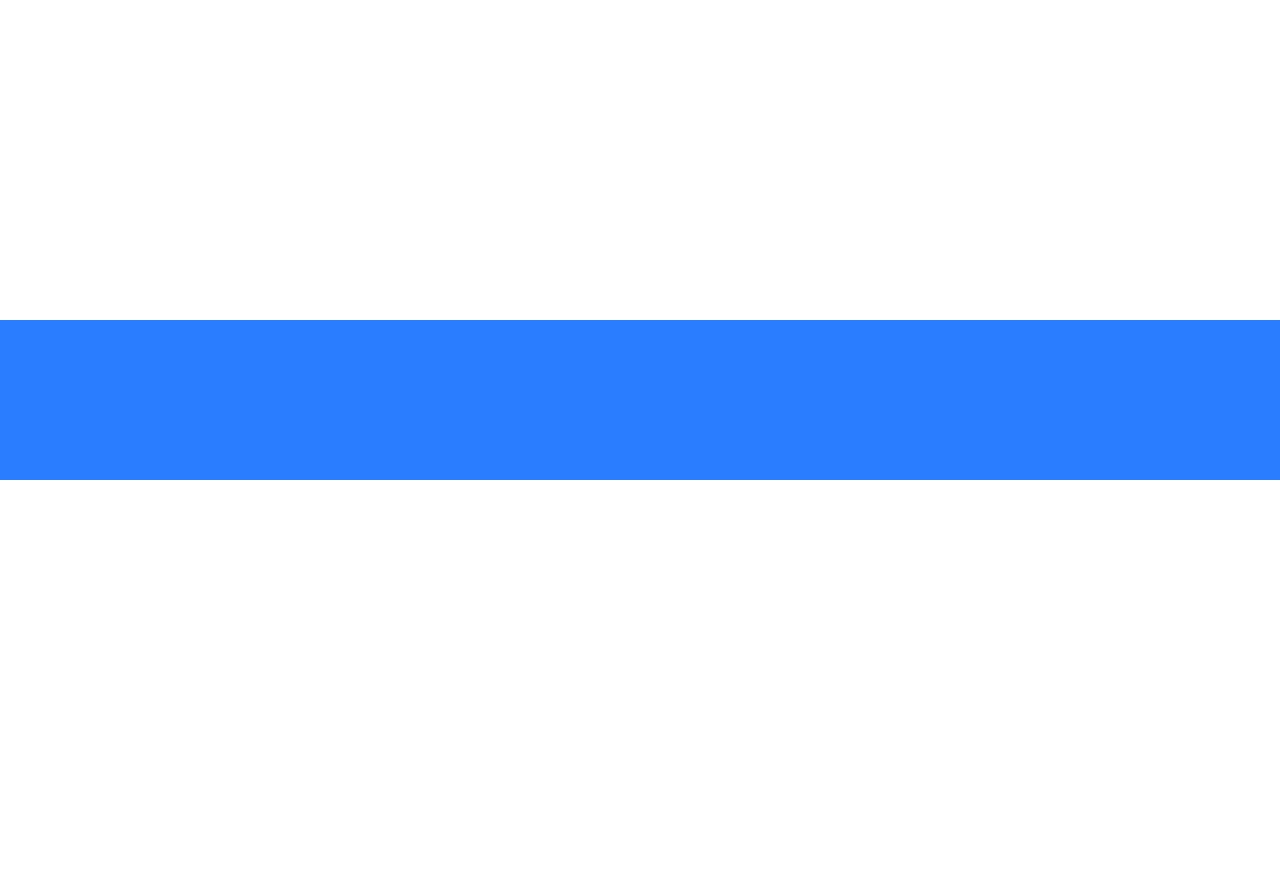
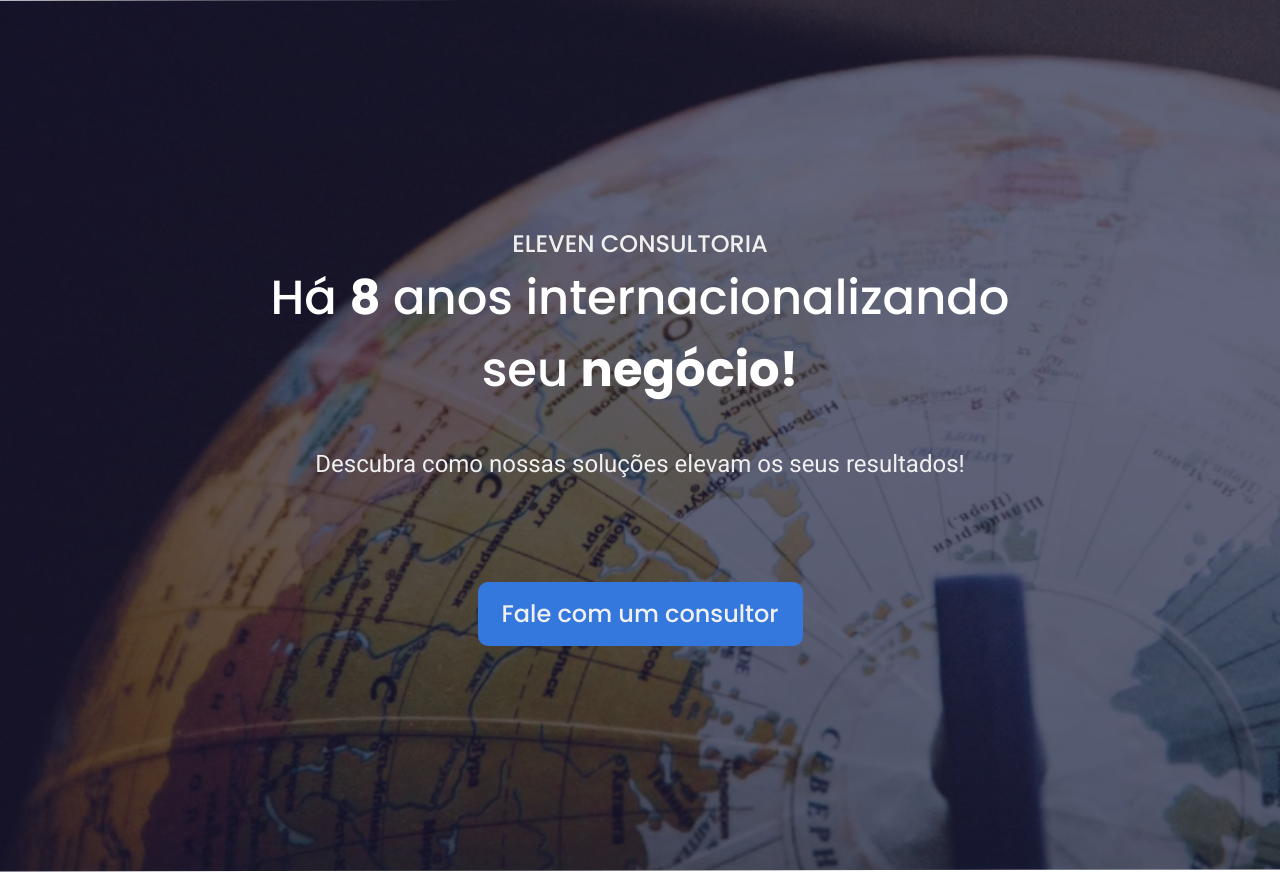
Before and after one commit to knex-projects/eleven-lp, a React (Vite) app in the folder FrontEnd/: page / in a window 1280 px wide. Before the commit the page ends 800 px from the top, so only its background shows below. Built offline with nearby package versions, Linux system fonts and the light colour scheme.

Commit message:
feat: criar elemento hero section

```diff
--- a/FrontEnd/src/App.tsx
+++ b/FrontEnd/src/App.tsx
@@ -1,12 +1,18 @@
-
 
 function App() {
 
 
   return (
-    <section className="w-screen h-40 bg-blue-500">
+    <>
+     <section className="w-screen h-[872px] bg-[url(/fundo.svg)] bg-cover justify-center flex flex-col items-center  text-center content-center max-sm:bg-center">
+      <h1 className="text-[24px] font-medium  text-center text-[#F0F0F0] max-md:text-[16px] max-md:font-normal">ELEVEN CONSULTORIA</h1>
+      <h1 className="w-[755px] text-[48px]  font-medium text-[#FFFFFF] max-md:w-[80%] max-md:text-[32px] max-md:font-normal ">Há <strong>8</strong> anos internacionalizando seu <strong>negócio!</strong> </h1>
+      <h2 className="text-[#F0F0F0] text-[24px] font-normal pt-10 py-25 max-md:w-[75%] max-md:text-[18px] max-md:font-normal">Descubra como nossas soluções elevam os seus resultados!</h2>
 
+      <button className="text-[#F0F0F0] w-[325px] h-[64px] text-[24px] rounded-[10px] bg-[#3477DD]  font-medium hover:duration-700 hover:bg-[#1B3D70] max-sm:w-[80%]"><h1>Fale com um consultor</h1></button>
     </section>
+    </>
+
   )
 }
 
--- a/FrontEnd/src/index.css
+++ b/FrontEnd/src/index.css
@@ -1,71 +1,13 @@
+@import url('https://fonts.googleapis.com/css2?family=Poppins:ital,wght@0,100;0,200;0,300;0,400;0,500;0,600;0,700;0,800;0,900;1,100;1,200;1,300;1,400;1,500;1,600;1,700;1,800;1,900&display=swap');
+@import url('https://fonts.googleapis.com/css2?family=Poppins:ital,wght@0,100;0,200;0,300;0,400;0,500;0,600;0,700;0,800;0,900;1,100;1,200;1,300;1,400;1,500;1,600;1,700;1,800;1,900&family=Roboto:ital,wght@0,100..900;1,100..900&display=swap');
+
 @import "tailwindcss";
 
 
-:root {
-  font-family: system-ui, Avenir, Helvetica, Arial, sans-serif;
-  line-height: 1.5;
-  font-weight: 400;
-
-  color-scheme: light dark;
-  color: rgba(255, 255, 255, 0.87);
-  background-color: #242424;
-
-  font-synthesis: none;
-  text-rendering: optimizeLegibility;
-  -webkit-font-smoothing: antialiased;
-  -moz-osx-font-smoothing: grayscale;
+h1{
+   font-family: 'Poppins', sans-serif;
 }
 
-a {
-  font-weight: 500;
-  color: #646cff;
-  text-decoration: inherit;
+h2{
+   font-family: 'Roboto', sans-serif;
 }
-a:hover {
-  color: #535bf2;
-}
-
-body {
-  margin: 0;
-  display: flex;
-  place-items: center;
-  min-width: 320px;
-  min-height: 100vh;
-}
-
-h1 {
-  font-size: 3.2em;
-  line-height: 1.1;
-}
-
-button {
-  border-radius: 8px;
-  border: 1px solid transparent;
-  padding: 0.6em 1.2em;
-  font-size: 1em;
-  font-weight: 500;
-  font-family: inherit;
-  background-color: #1a1a1a;
-  cursor: pointer;
-  transition: border-color 0.25s;
-}
-button:hover {
-  border-color: #646cff;
-}
-button:focus,
-button:focus-visible {
-  outline: 4px auto -webkit-focus-ring-color;
-}
-
-@media (prefers-color-scheme: light) {
-  :root {
-    color: #213547;
-    background-color: #ffffff;
-  }
-  a:hover {
-    color: #747bff;
-  }
-  button {
-    background-color: #f9f9f9;
-  }
-}
```
